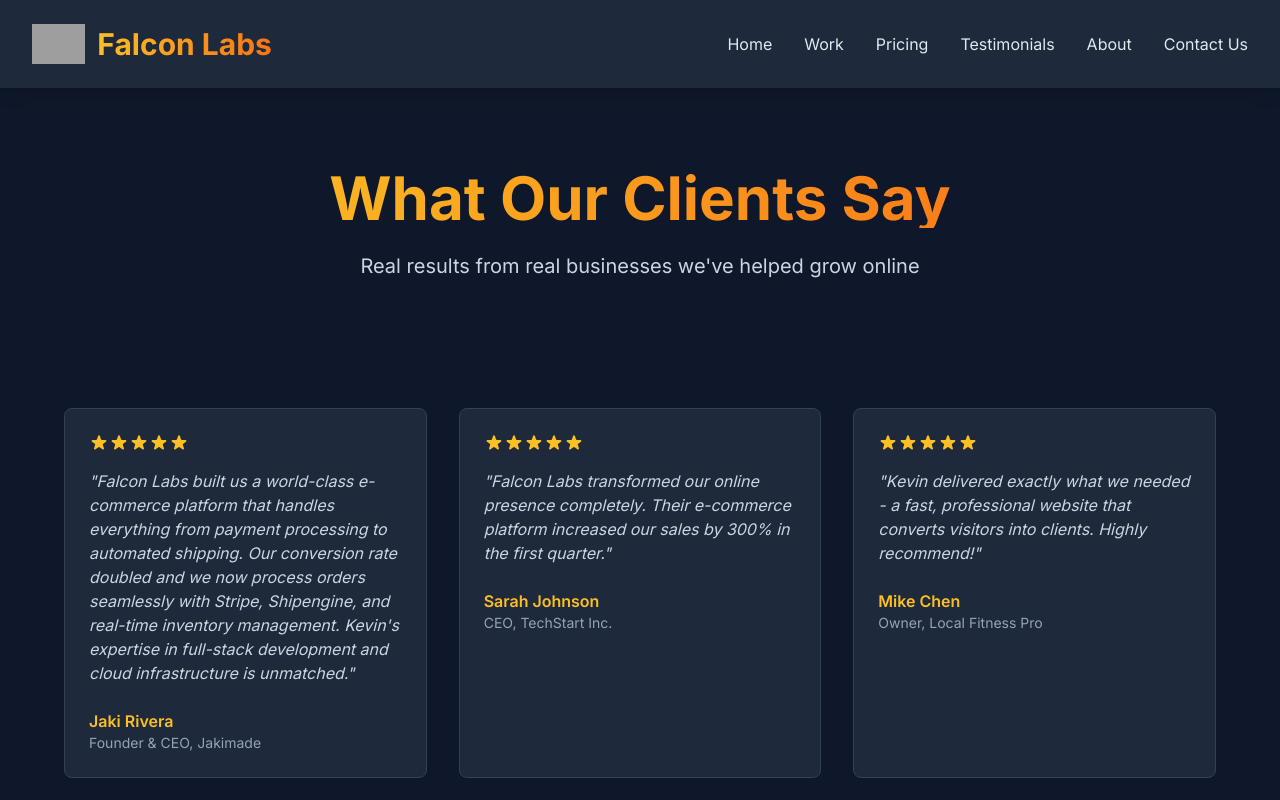
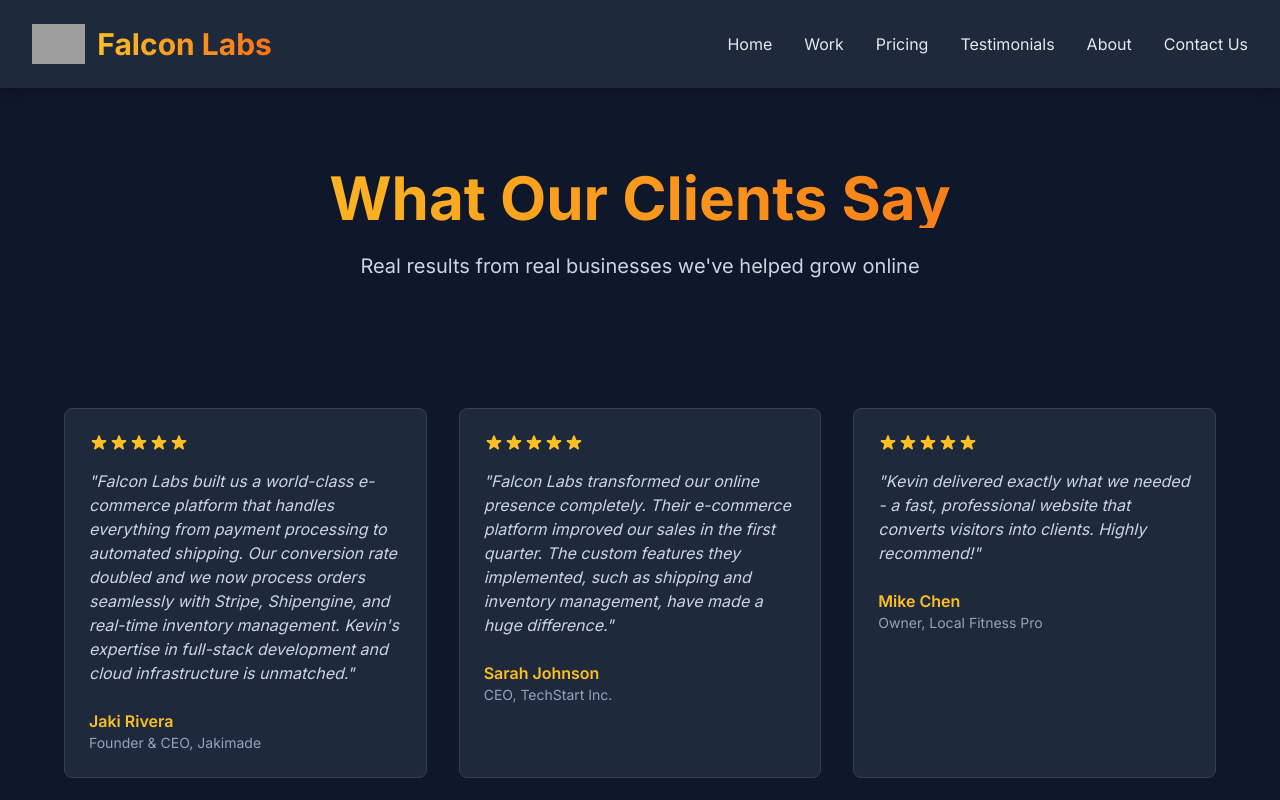
Before and after one commit to KwR41230/falcon-labs, a Next.js app: page /testimonials in a window 1280 px wide. Shown: the top 800 px of the page. Built offline with nearby package versions, Linux system fonts and the light colour scheme; grey boxes are pictures that could not be loaded.

Commit message:
Changed Testimonial text

```diff
--- a/app/testimonials/page.tsx
+++ b/app/testimonials/page.tsx
@@ -21,7 +21,7 @@ export default function TestimonialsPage() {
       name: "Sarah Johnson",
       company: "TechStart Inc.",
       role: "CEO",
-      content: "Falcon Labs transformed our online presence completely. Their e-commerce platform increased our sales by 300% in the first quarter.",
+      content: "Falcon Labs transformed our online presence completely. Their e-commerce platform improved our sales in the first quarter. The custom features they implemented, such as shipping and inventory management, have made a huge difference.",
       rating: 5
     },
     {
```
